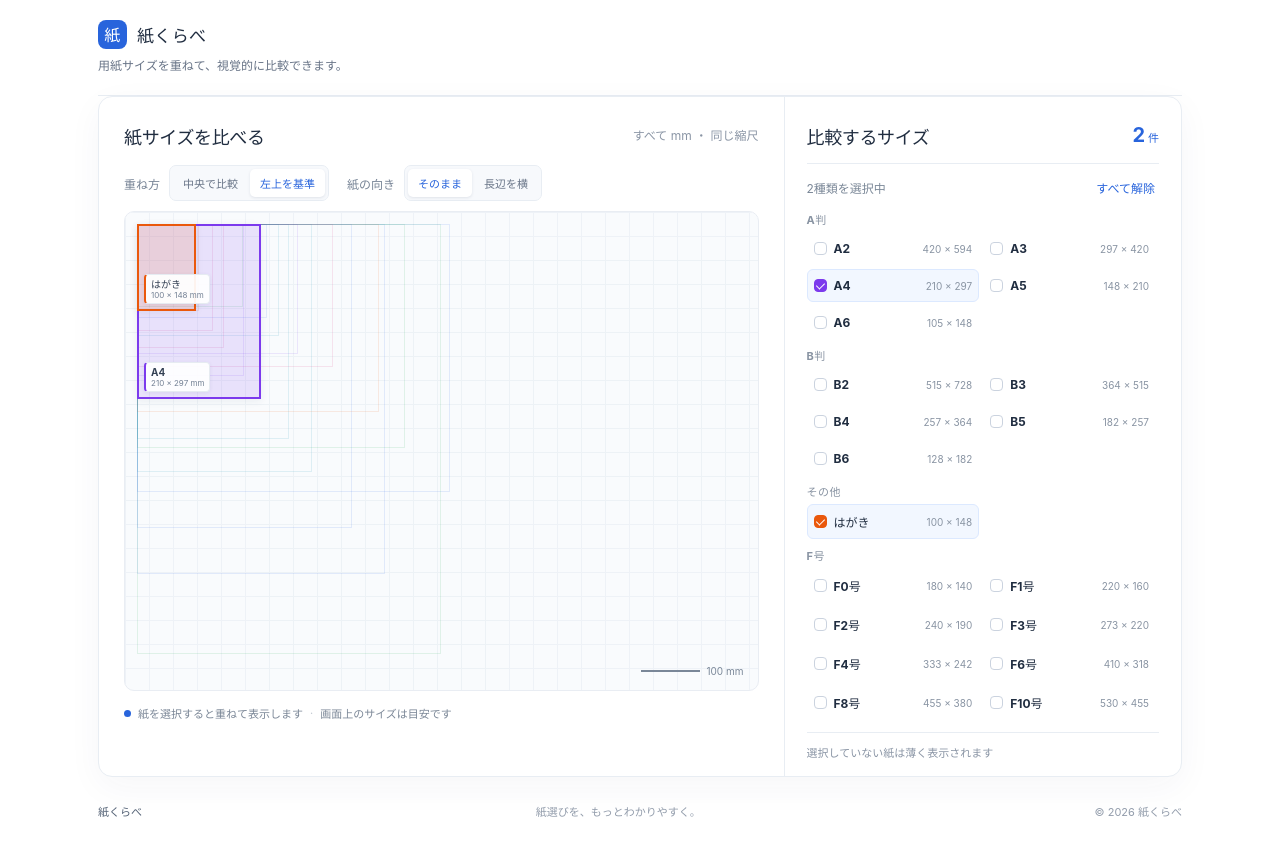
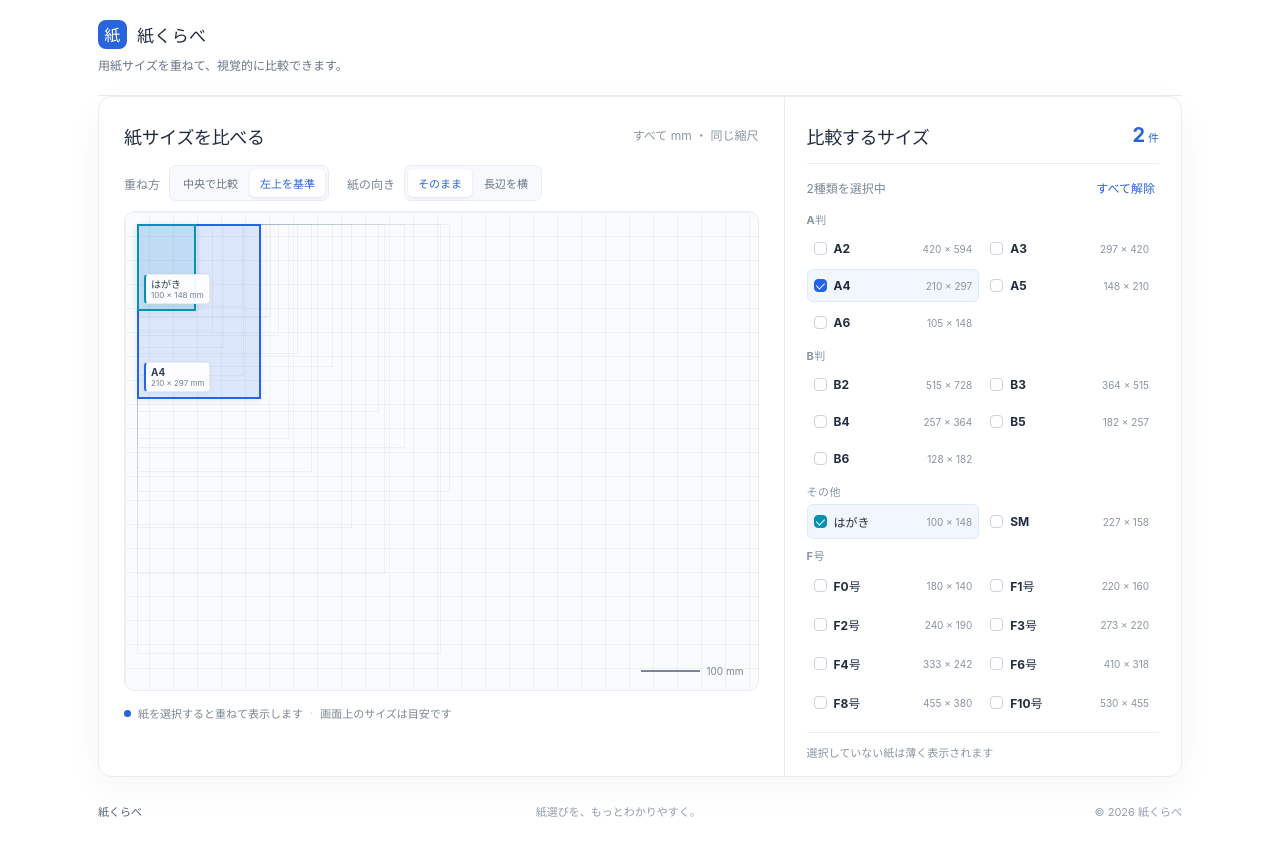
Before and after one commit to tamura-kami/kami-kurabe, a React (Vite) app: page / in a window 1280 px wide. Built offline with nearby package versions, Linux system fonts and the light colour scheme.

Commit message:
SM 追加。UI微修正。

```diff
--- a/src/App.tsx
+++ b/src/App.tsx
@@ -17,6 +17,7 @@ const papers: Paper[] = [
   { name: "B5", width: 182, height: 257, group: "B判" },
   { name: "B6", width: 128, height: 182, group: "B判" },
   { name: "はがき", width: 100, height: 148, group: "その他" },
+  { name: "SM", width: 227, height: 158, group: "その他" },
   { name: "F0号", width: 180, height: 140, group: "F号" },
   { name: "F1号", width: 220, height: 160, group: "F号" },
   { name: "F2号", width: 240, height: 190, group: "F号" },
@@ -129,7 +130,11 @@ function App() {
             >
               <div className="stage-grid" />
               {papers.map((paper, index) => {
-                const active = selected.includes(paper.name);
+                const selectionIndex = selected.indexOf(paper.name);
+                const active = selectionIndex !== -1;
+                const color = active
+                  ? colors[selectionIndex % colors.length]
+                  : "#94a3b8";
                 const isRotated =
                   orientation === "long-edge-horizontal" &&
                   paper.height > paper.width;
@@ -148,8 +153,8 @@ function App() {
                         comparePosition === "center"
                           ? "translate(-50%, -50%)"
                           : "none",
-                      borderColor: colors[index % colors.length],
-                      backgroundColor: `${colors[index % colors.length]}${
+                      borderColor: color,
+                      backgroundColor: `${color}${
                         active ? "22" : "08"
                       }`,
                       zIndex: active ? index + 2 : 1,
@@ -160,7 +165,7 @@ function App() {
                       <span
                         className="paper-label"
                         style={{
-                          borderLeftColor: colors[index % colors.length],
+                          borderLeftColor: color,
                         }}
                       >
                         <strong>{paper.name}</strong>
@@ -215,9 +220,11 @@ function App() {
                     {papers
                       .filter((paper) => paper.group === group)
                       .map((paper) => {
-                        const checked = selected.includes(paper.name);
-                        const color =
-                          colors[papers.indexOf(paper) % colors.length];
+                        const selectionIndex = selected.indexOf(paper.name);
+                        const checked = selectionIndex !== -1;
+                        const color = checked
+                          ? colors[selectionIndex % colors.length]
+                          : "#94a3b8";
                         return (
                           <label
                             className={`paper-option${
```
